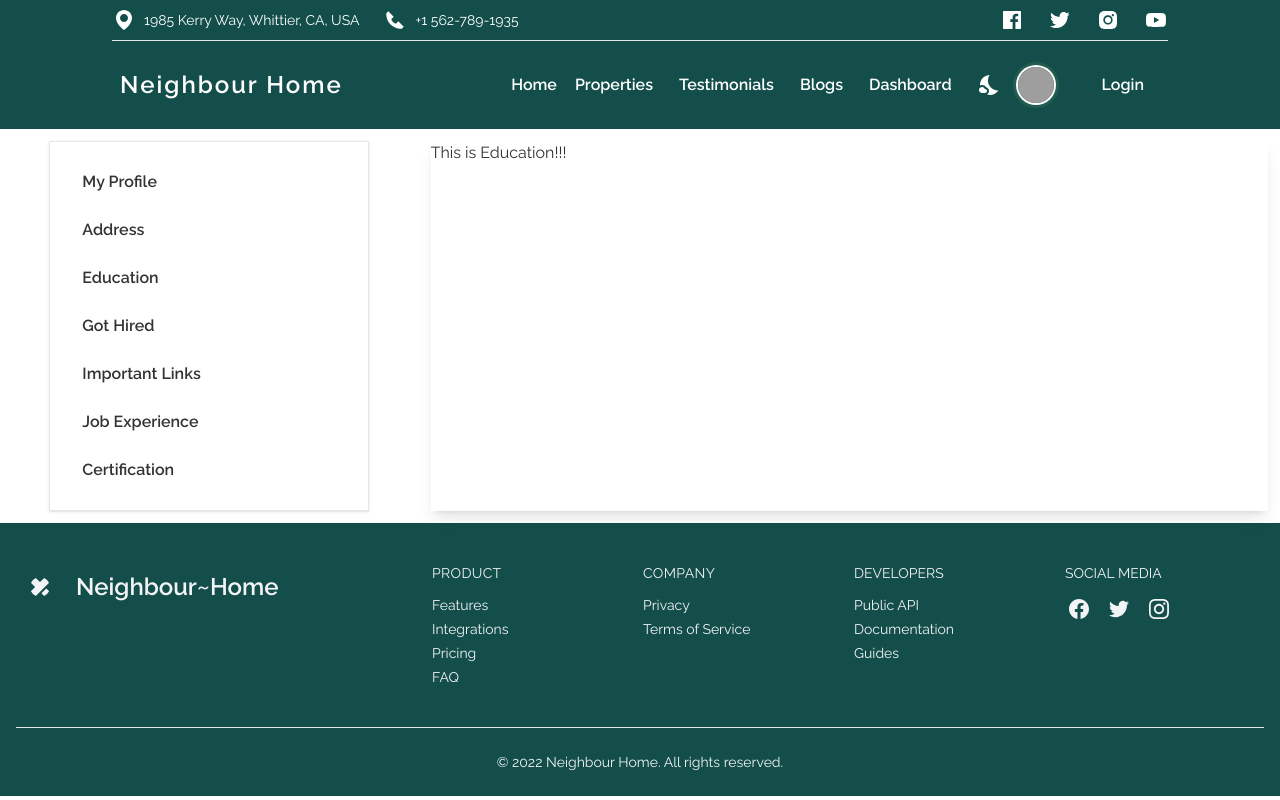
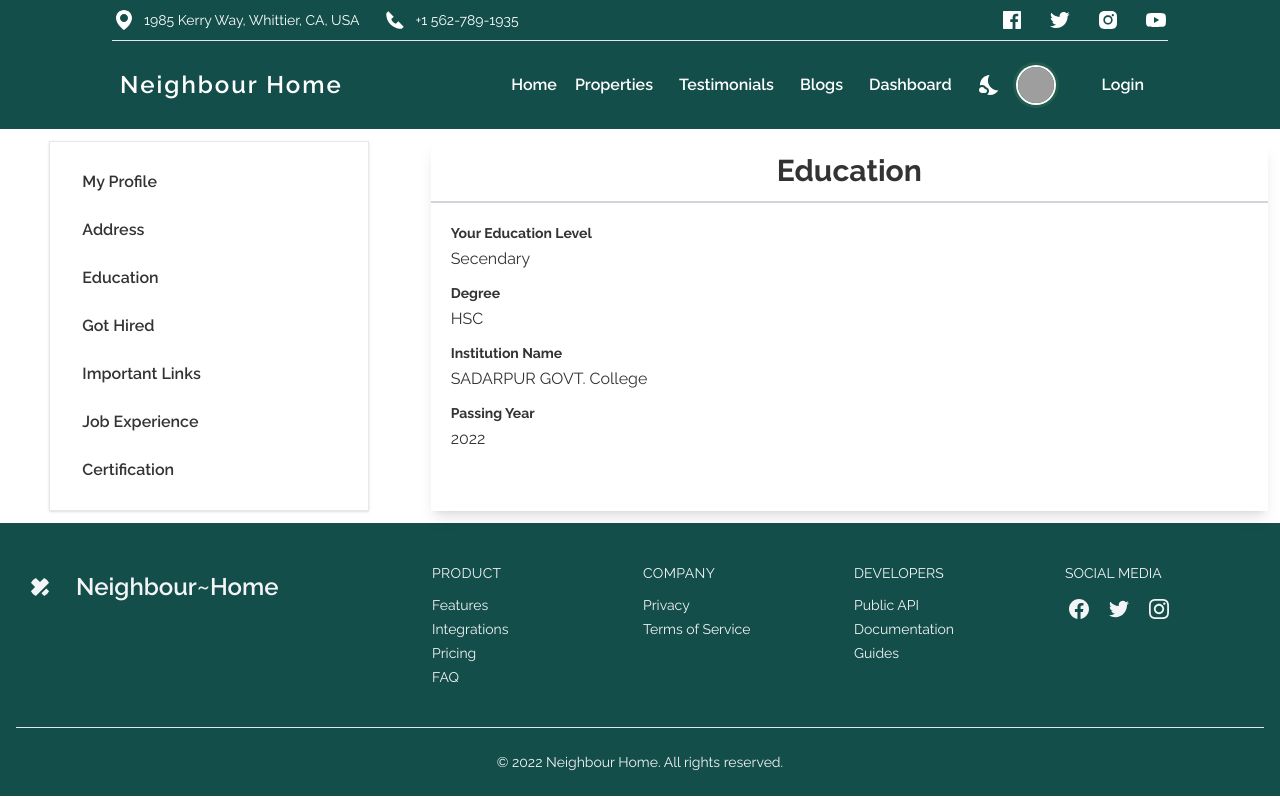
Before and after one commit to khanshorif331/neighbour-home, a React (Create React App) app: page /profile/education in a window 1280 px wide. Built offline with nearby package versions, Linux system fonts and the light colour scheme; no server answers; grey boxes are pictures that could not be loaded; a web font is replaced by a local one.

Commit message:
profile edudcation route created

```diff
--- a/src/Pages/Profile/Education/Education.js
+++ b/src/Pages/Profile/Education/Education.js
@@ -3,7 +3,27 @@ import React from 'react';
 const Education = () => {
     return (
         <section>
-            <p>This is Education!!!</p>
+            <h1 className='text-center text-3xl py-3 font-bold border-b-2 border-b-gray-300'>Education</h1>
+            <div>
+                <div className='grid grid-cols-1 m-5 space-y-3'>
+                    <div className='space-y-1'>
+                        <h4 className='text-sm font-bold'>Your Education Level</h4>
+                        <p>Secendary</p>
+                    </div>
+                    <div className='space-y-1'>
+                        <h4 className='text-sm font-bold'>Degree</h4>
+                        <p>HSC</p>
+                    </div>
+                    <div className='space-y-1'>
+                        <h4 className='text-sm font-bold'>Institution Name</h4>
+                        <p>SADARPUR GOVT. College</p>
+                    </div>
+                    <div className='space-y-1'>
+                        <h4 className='text-sm font-bold'>Passing Year</h4>
+                        <p>2022</p>
+                    </div>
+                </div>
+            </div>
         </section>
     );
 };
```
